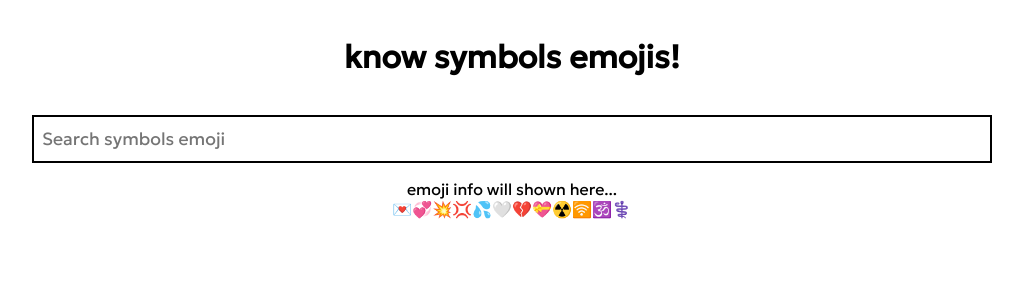
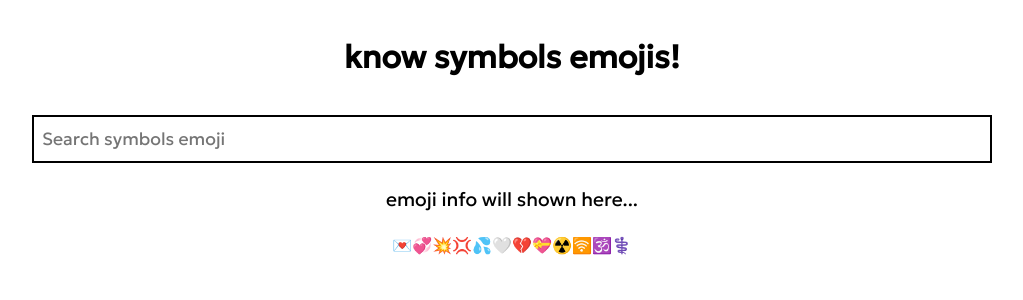
Before and after one commit to neerajsingh869/emoji-interpretor, a React (Vite) app: page / in a window 1280 px wide. Shown: the top 300 px of the page, without its empty margins (128-1151 px from the left). Built offline with nearby package versions, Linux system fonts and the light colour scheme.

Commit message:
style: add style on emoji information output container

```diff
--- a/src/App.css
+++ b/src/App.css
@@ -24,3 +24,9 @@ input {
   border: 2px solid black;
   padding: 0rem 0.5rem;
 }
+
+/* Emoji Information Output */
+.emoji-info-container {
+  margin: 1.5rem;
+  font-size: 1.2rem;
+}
--- a/src/App.jsx
+++ b/src/App.jsx
@@ -35,7 +35,7 @@ function Main({ states, eventHandlers }) {
         placeholder="Search symbols emoji"
         onChange={ eventHandlers.emojiInputHandler }
       />
-      <div>
+      <div className="emoji-info-container">
         <div style={{ marginBottom: "1rem", fontSize: "1.4rem" }}>
           { states.emojiInputState }
         </div>
```
